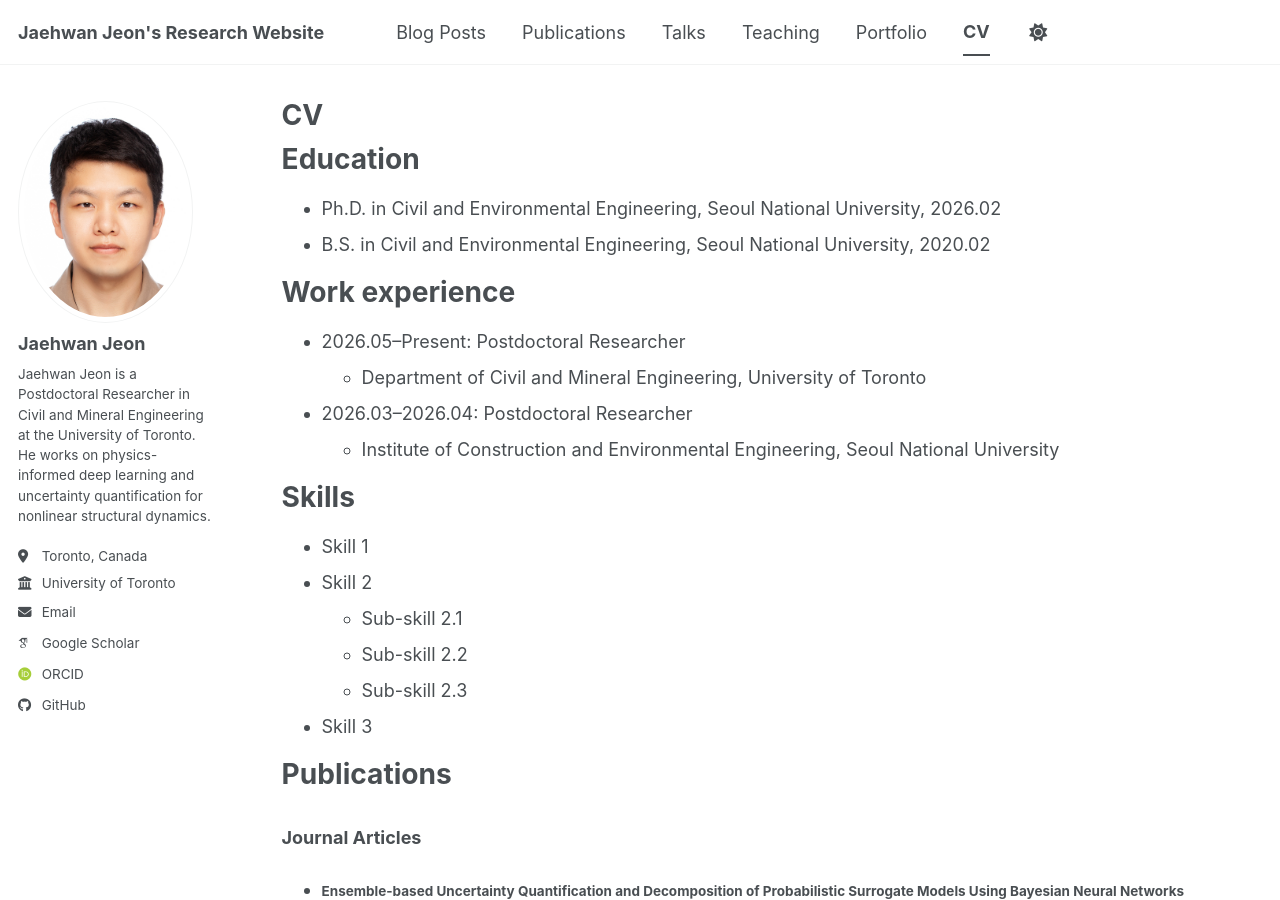
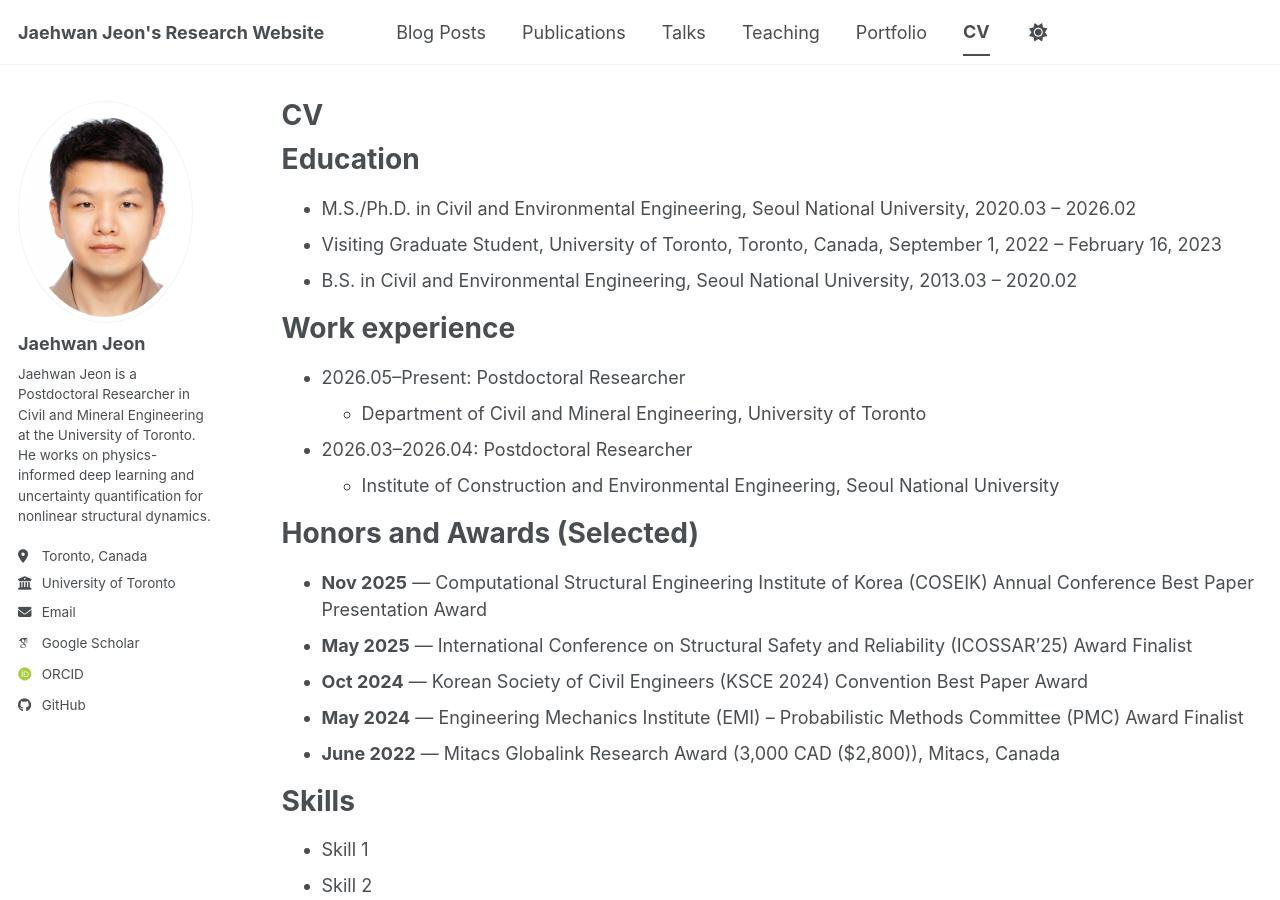
Before and after one commit to JaehwanJeon/JaehwanJeon.github.io, a Jekyll site: the page built from _pages/cv.md, in a window 1280 px wide and 900 px high. Built offline with Jekyll 4.4.1, drawn with Linux system fonts in a browser that asks for light colours; some web fonts are replaced; a script bundle is joined from its source files by our own code; library files that are not in the unit come from our copies.

Commit message:
CV: add Honors and Awards (Selected); revise Education (M.S./Ph.D., B.S. range, U of T visiting student)
Co-Authored-By: Claude Opus 4.7 (1M context) <noreply@anthropic.com>

```diff
--- a/_pages/cv.md
+++ b/_pages/cv.md
@@ -11,8 +11,9 @@ redirect_from:
 
 Education
 ======
-* Ph.D. in Civil and Environmental Engineering, Seoul National University, 2026.02
-* B.S. in Civil and Environmental Engineering, Seoul National University, 2020.02
+* M.S./Ph.D. in Civil and Environmental Engineering, Seoul National University, 2020.03 – 2026.02
+* Visiting Graduate Student, University of Toronto, Toronto, Canada, September 1, 2022 – February 16, 2023
+* B.S. in Civil and Environmental Engineering, Seoul National University, 2013.03 – 2020.02
 
 Work experience
 ======
@@ -21,6 +22,14 @@ Work experience
 
 * 2026.03–2026.04: Postdoctoral Researcher
   * Institute of Construction and Environmental Engineering, Seoul National University
+
+Honors and Awards (Selected)
+======
+* **Nov 2025** — Computational Structural Engineering Institute of Korea (COSEIK) Annual Conference Best Paper Presentation Award
+* **May 2025** — International Conference on Structural Safety and Reliability (ICOSSAR'25) Award Finalist
+* **Oct 2024** — Korean Society of Civil Engineers (KSCE 2024) Convention Best Paper Award
+* **May 2024** — Engineering Mechanics Institute (EMI) – Probabilistic Methods Committee (PMC) Award Finalist
+* **June 2022** — Mitacs Globalink Research Award (3,000 CAD ($2,800)), Mitacs, Canada
 
 Skills
 ======
```
